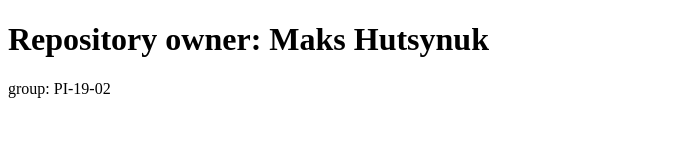
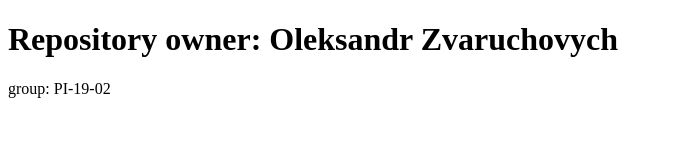
Before and after one commit to makshutsynuk/pr_protect_Hutsyinuk, a plain HTML site: page index.html in a window 1280 px wide. Shown: the whole page, without its empty margins (0-673 px from the left). Drawn offline with Linux system fonts and the light colour scheme.

Commit message:
Modified index.html
Modified name owner in file

```diff
--- a/index.html
+++ b/index.html
@@ -7,7 +7,7 @@
     <title>Maks Hutsynuk</title>
 </head>
 <body>
-    <h1>Repository owner: Maks Hutsynuk</h1>
+    <h1>Repository owner: Oleksandr Zvaruchovych</h1>
     <p>group: PI-19-02</p>
 </body>
 </html>
```
